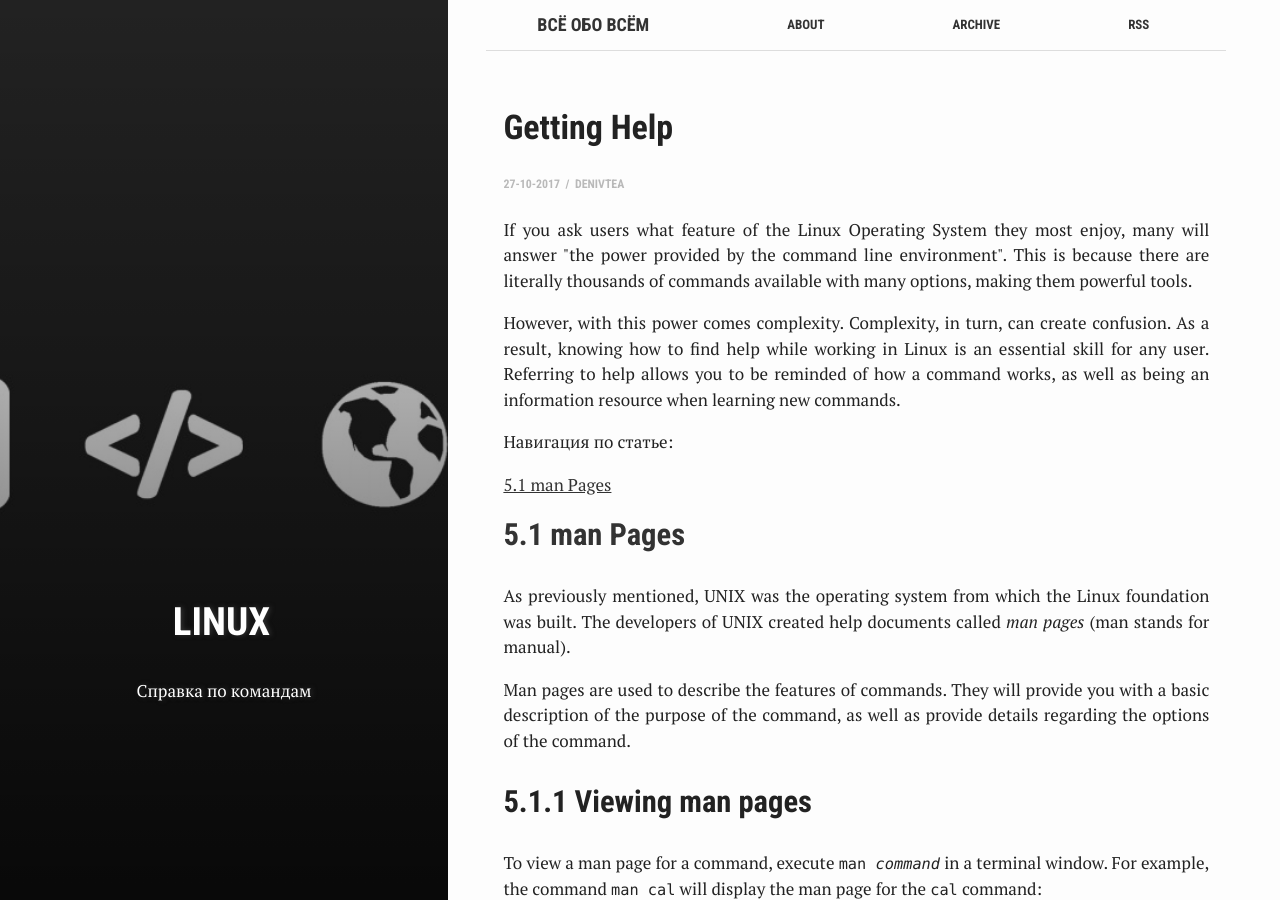
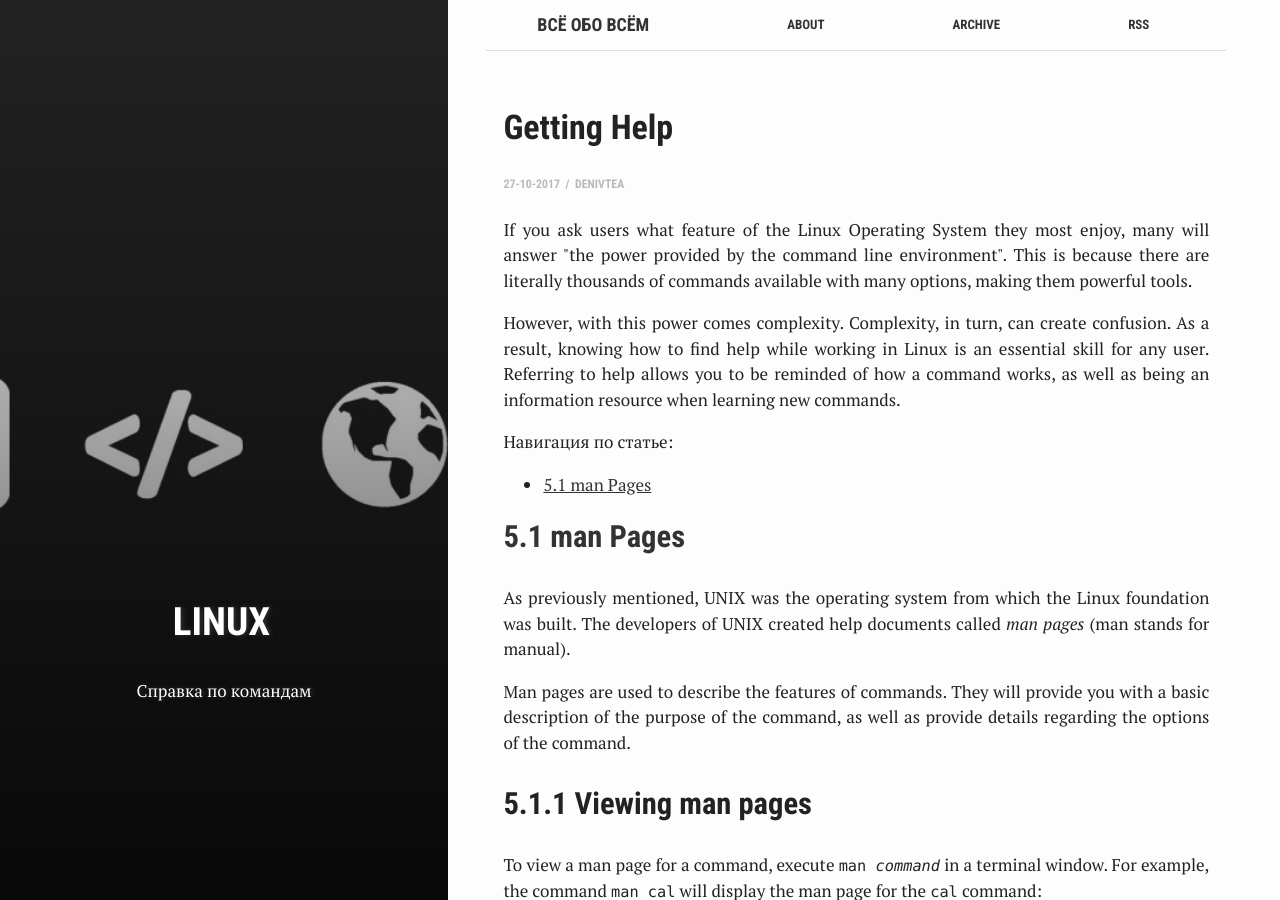
Before and after one commit to ghostmorgan/ghostmorgan.github.io, a Jekyll site: the page built from _posts/2017-10-28-getting_help.md, in a window 1280 px wide and 900 px high. Built offline with Jekyll 4.4.1, drawn with Linux system fonts in a browser that asks for light colours; nearby versions of some CDN libraries; comment, search, counter and statistics services are not loaded.

```diff
--- a/_posts/2017-10-28-getting_help.md
+++ b/_posts/2017-10-28-getting_help.md
@@ -16,7 +16,7 @@ author: DenIvTea
 
 Навигация по статье:
 
-<a href="#pookie">5.1 man Pages</a>
+* <a href="#pookie">5.1 man Pages</a>
 
 <h2><a name="pookie">5.1 man Pages</a></h2>
 <p>As previously mentioned, UNIX was the operating system from which the Linux foundation was built.  The developers of UNIX created help documents called <var>man pages</var> (man stands for manual).</p>
```
